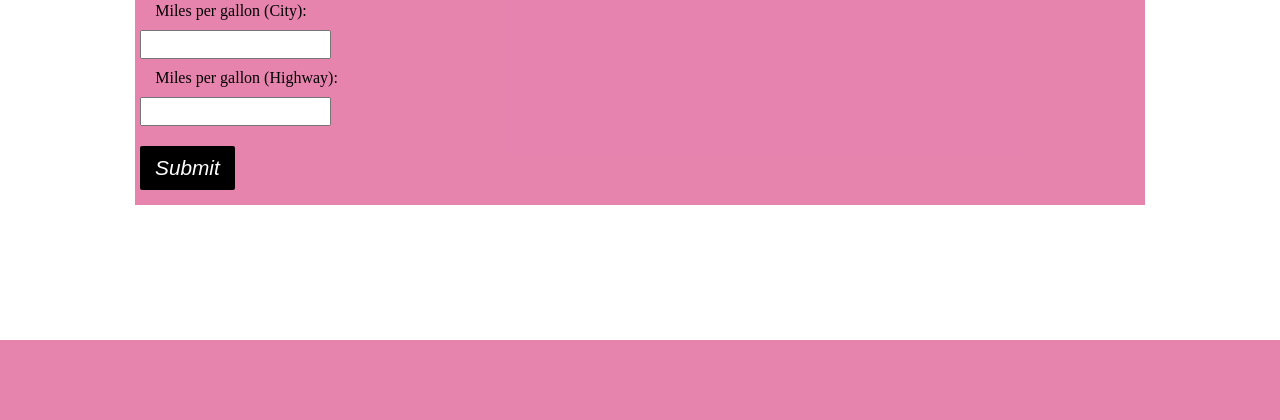
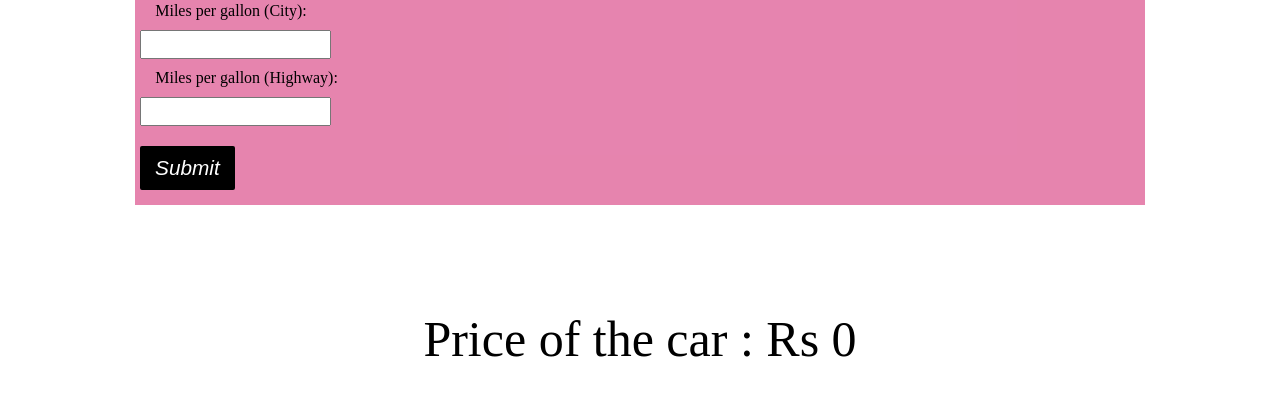
Before and after one commit to Sam1599/Car_Price_Prediction_Model, a Flask app: page /predict in a window 1280 px wide. Shown: the part 862-1282 px from the top of the page. Before the commit the page ends 1202 px from the top, so only its background shows below. Run offline with Flask 3, Linux system fonts and the light colour scheme; parts of the project's set-up code (start-up, migrations or seed data) failed here and were passed over.

Commit message:
Update recommend.html

```diff
--- a/ML_CIA2/templates/recommend.html
+++ b/ML_CIA2/templates/recommend.html
@@ -48,6 +48,14 @@
             border-radius: 2px;
             font-style: oblique;
         }
+
+        .price {
+            display: flex;
+            text-align: center;
+            font-size: 50px;
+            color: #000000;
+            justify-content: center;
+        }
     </style>
 </head>
 
@@ -80,7 +88,7 @@
 
         <input type="submit" value="Submit">
     </form>
-
+    <div class="price"> Price of the car : Rs {{price}} </div>
 </body>
 
 </html>
```
